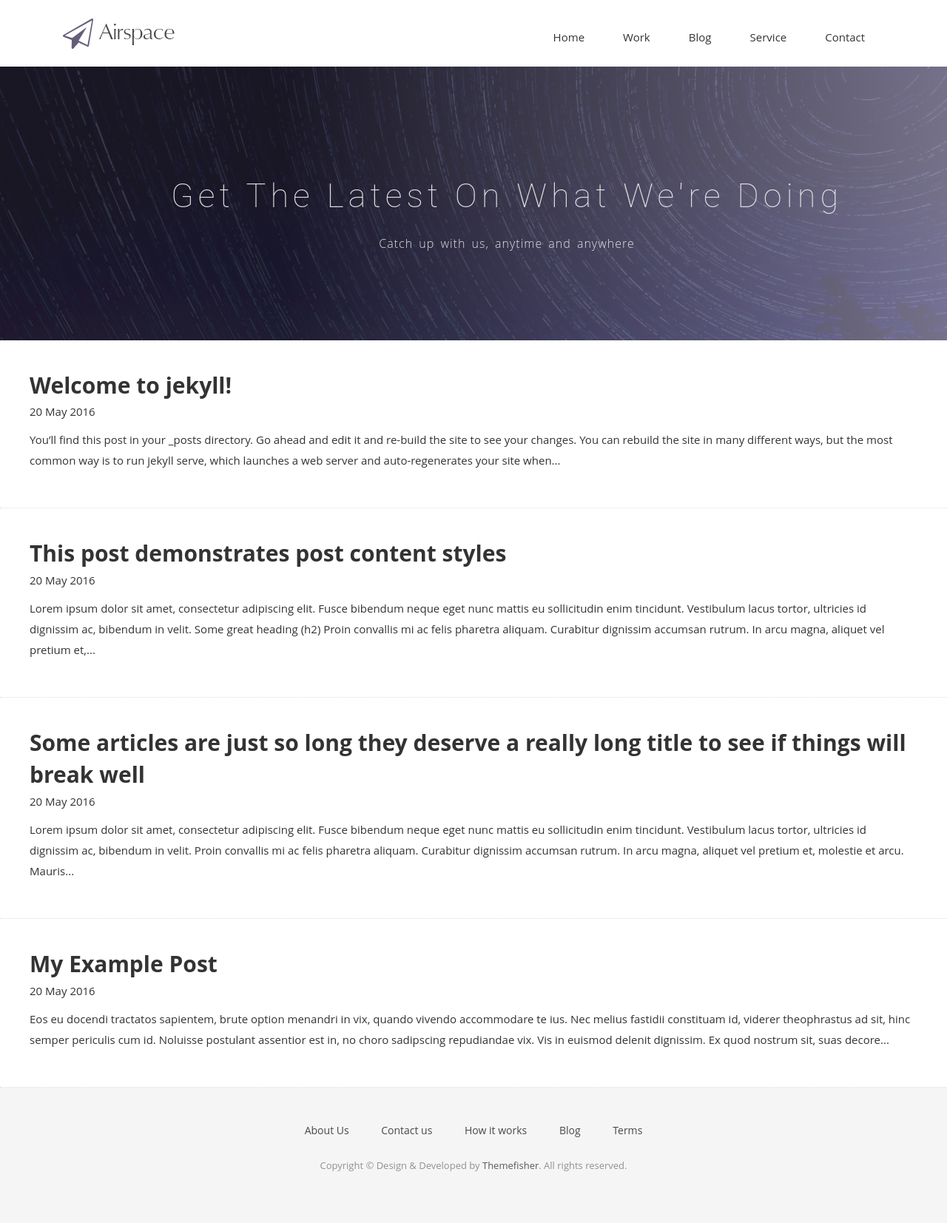
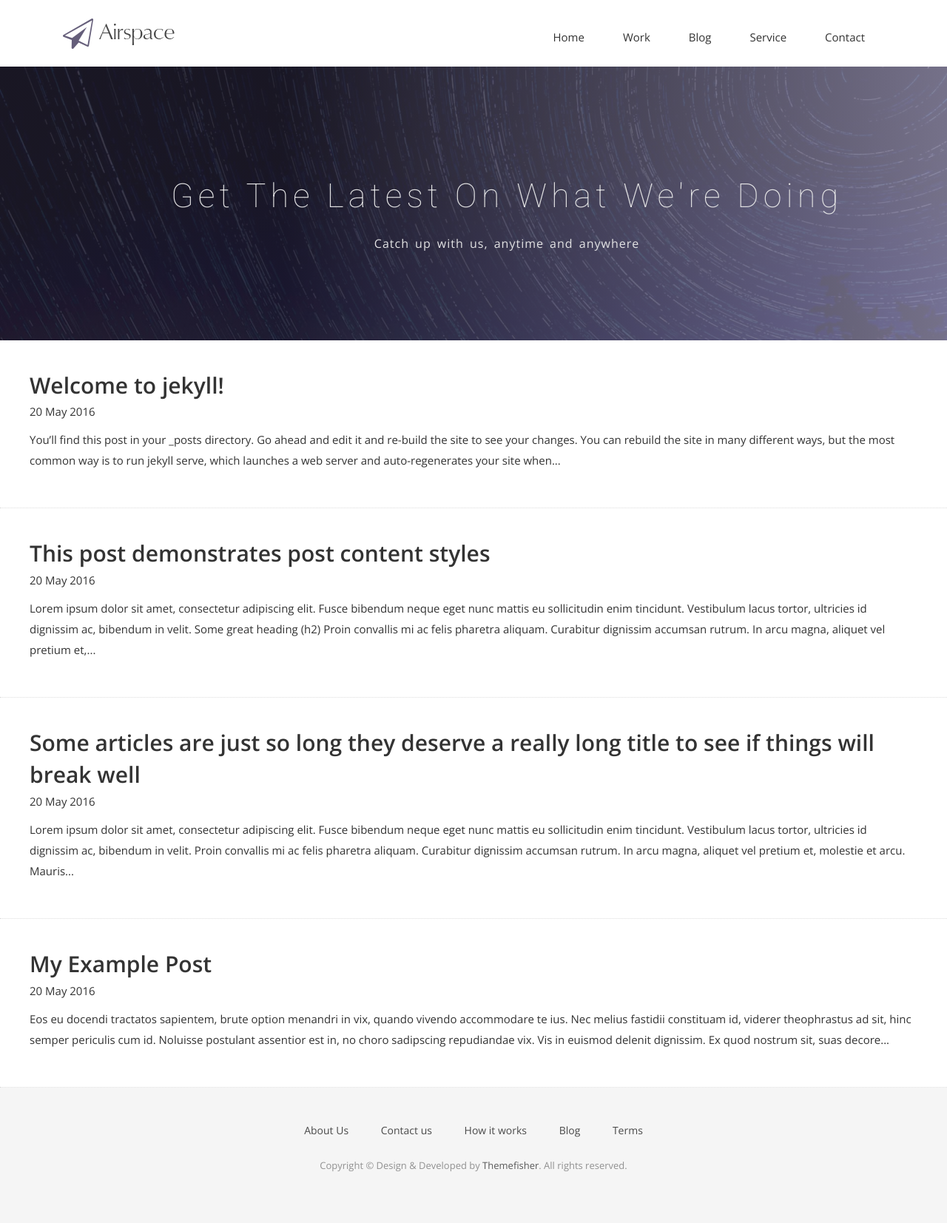
Before and after one commit to wei-lingfeng/lingfeng-wei.github.io, a Jekyll site: the page built from blog.html, in a window 1280 px wide. Shown: the whole page at 74% size. Built offline with Jekyll 4.4.1, drawn with Linux system fonts in a browser that asks for light colours; nearby versions of some CDN libraries; some web fonts are replaced.

Commit message:
Update airspace.css

```diff
--- a/css/airspace.css
+++ b/css/airspace.css
@@ -6,9 +6,9 @@
  *
  */
 
-/*@import url(//fonts.googleapis.com/css?family=Open+Sans:400,300,600);
+@import url(//fonts.googleapis.com/css?family=Open+Sans:400,300,600);
 @import url(//fonts.googleapis.com/css?family=Roboto:400,100,300,500,700);
-@import url(//fonts.googleapis.com/css?family=Volkhov:400italic);*/
+@import url(//fonts.googleapis.com/css?family=Volkhov:400italic);
 /* var text-decoration */
 /*--
 	Common Css
```
